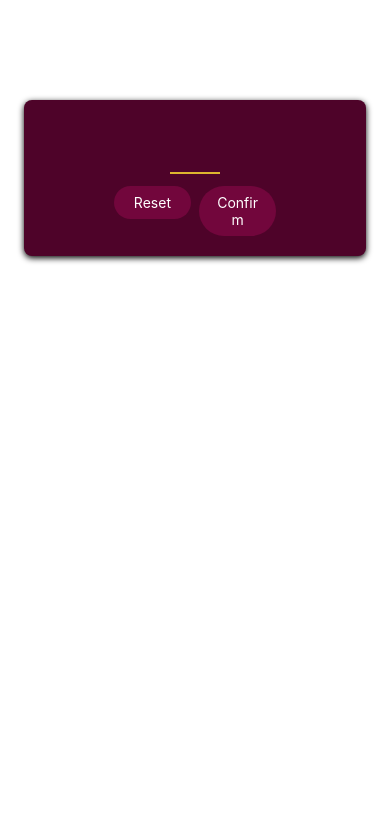
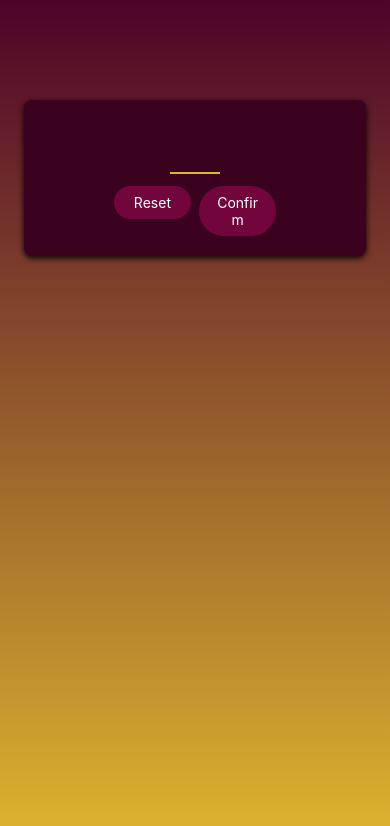
Before and after one commit to roxanap33/GuessMyNumberApp, a React Native app in the folder starting-project/: screen / in a window 390 px wide. Shown: the top 826 px of the page. Built offline with nearby package versions, Linux system fonts and the light colour scheme.

Commit message:
56: Add a linear gradient to the App

```diff
--- a/starting-project/App.js
+++ b/starting-project/App.js
@@ -1,16 +1,17 @@
-import { StatusBar } from "expo-status-bar";
 import { StyleSheet, Text, View } from "react-native";
 import StartGameScreen from "./screens/StartGameScreen";
+import { LinearGradient } from "expo-linear-gradient";
 
 export default function App() {
-  return <StartGameScreen />;
+  return (
+    <LinearGradient colors={["#4e0329", "#ddb52f"]} style={styles.rootScreen}>
+      <StartGameScreen />
+    </LinearGradient>
+  );
 }
 
 const styles = StyleSheet.create({
-  container: {
+  rootScreen: {
     flex: 1,
-    backgroundColor: "#fff",
-    alignItems: "center",
-    justifyContent: "center",
   },
 });
--- a/starting-project/package.json
+++ b/starting-project/package.json
@@ -11,6 +11,8 @@
   },
   "dependencies": {
     "expo": "^50.0.14",
+    "expo-cli": "^6.3.10",
+    "expo-linear-gradient": "~12.7.2",
     "expo-status-bar": "~1.11.1",
     "react": "18.2.0",
     "react-dom": "18.2.0",
--- a/starting-project/screens/StartGameScreen.js
+++ b/starting-project/screens/StartGameScreen.js
@@ -30,7 +30,7 @@
     padding: 16,
     marginTop: 100,
     marginHorizontal: 24,
-    backgroundColor: "#4e0329",
+    backgroundColor: "#3b021f",
     borderRadius: 8,
     shadowColor: "black",
     shadowOffset: { width: 0, height: 2 },
```
Also changed, not shown: 1 other file (tests, documents, lock files or other folders).
